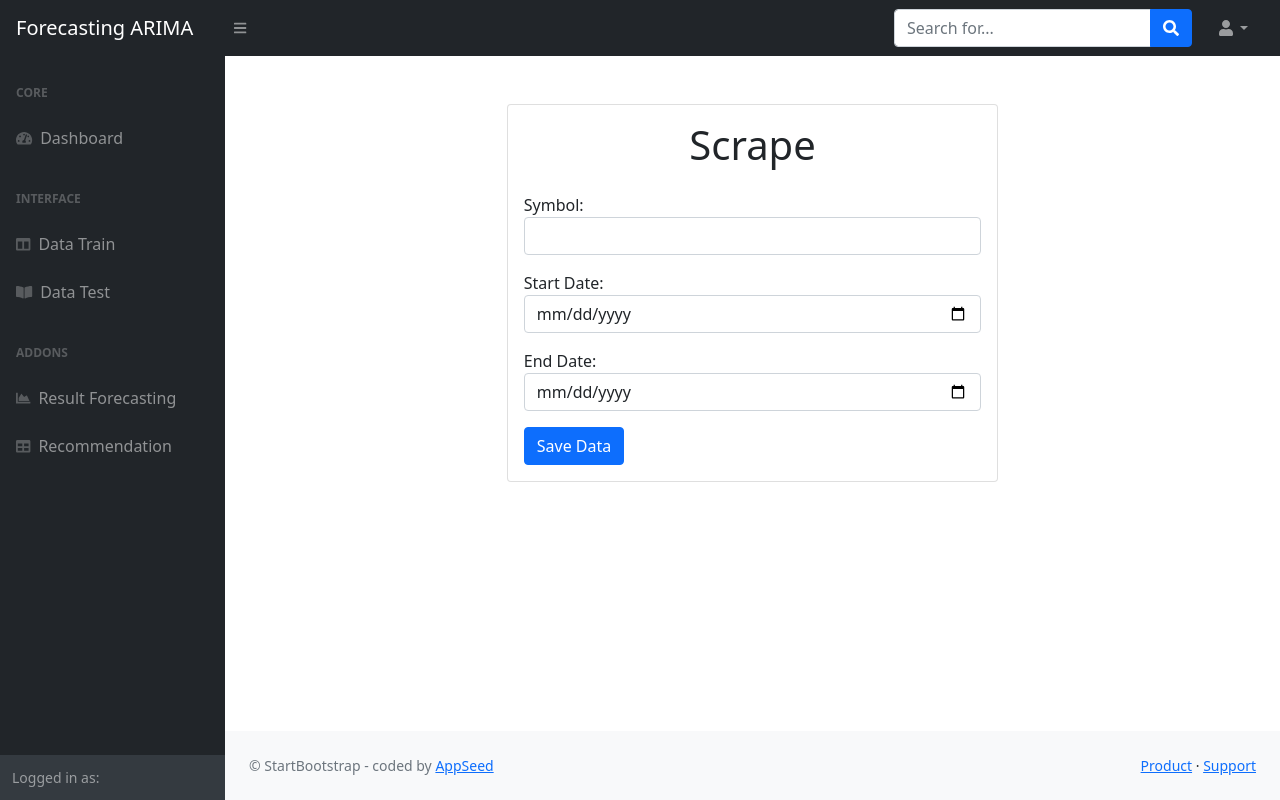
After one commit to zdnMuh/forecasting-arima, a Flask app: page /scrape/ in a window 1280 px wide. The commit adds this page. Run offline with Flask 3, Linux system fonts and the light colour scheme; some libraries are stand-ins or nearby versions.

Commit message:
Update Grafik Hasil Peramalan

```diff
--- a/app.py
+++ b/app.py
@@ -3,8 +3,10 @@ from dbConf import db, dataTrain, dataTest, dataResult
 from datetime import datetime
 from forms import uploadForm
 import pandas as pd
-from arima import forecastArima
-from forecast import forecastArima
+# from arima import forecastArima
+from forecast import forecastArima, calculateError
+from tesjani import ambil
+from scrape import saveScrape
 
 app = Flask(__name__)
 app.config['SQLALCHEMY_DATABASE_URI'] = 'mysql://root:Cupborneo@localhost/db_goto'
@@ -29,7 +31,7 @@ def train():  # put application's code here
 
         # Memasukkan data ke tabel Test
         for date, close in dataTestRecords:
-            formatted_date = datetime.strptime(date, '%m/%d/%Y').strftime('%Y-%m-%d')
+            formatted_date = datetime.strptime(date, '%Y-%m-%d').strftime('%Y-%m-%d')
             newDataTest = dataTest(Date=formatted_date, Close=close)
             db.session.add(newDataTest)
 
@@ -93,7 +95,8 @@ def result():  # put application's code here
     dates = [result.Date.strftime('%Y-%m-%d') for result in data]
     close = [result.Close for result in data]
     result = [result.Result for result in data]
-    return render_template("home/resultForecast.html", value=data, dates=dates, close=close, result=result)
+    rmse = calculateError()
+    return render_template("home/resultForecast.html", value=data, dates=dates, close=close, result=result, rmse=rmse)
 
 @app.route('/deleteAllResult/', methods=['POST'])
 def deleteAllResult():
@@ -118,14 +121,23 @@ def home():  # put application's code here
     data = dataTrain.query.all()
     return render_template("/home/home.html/")
 
+@app.route('/scrape/', methods=['POST', 'GET'])
+def scraping():
+    if request.method == 'POST':
+        symbol = request.form['symbol']
+        start_date = request.form['start_date']
+        end_date = request.form['end_date']
+
+        saveScrape(symbol=symbol, startDate=start_date, endDate=end_date)
+
+        return redirect(url_for('train'))
+
+    return render_template('/home/scrapeForm.html')
+
 @app.route('/tesja/')
 def hello():
-    data = dataResult.query.all()
-    # Ekstrak kolom 'Date', 'Close', dan 'Result' dari hasil query
-    dates = [result.Date.strftime('%Y-%m-%d') for result in data]
-    close = [result.Close for result in data]
-    result = [result.Result for result in data]
-    return render_template("home/charts.html", dates=dates, close=close, result=result)
+    data = ambil()
+    return data
 
 # def get_title():
 #     return request.endpoint.split('.')[-1].capitalize()
--- /dev/null
+++ b/templates/home/scrapeForm.html
@@ -0,0 +1,36 @@
+{% extends 'layouts/base.html' %}
+
+{% block content %}
+    <div class="container-fluid px-4">
+        <div class="row mt-5">
+            <div class="col-md-6 offset-md-3">
+                <div class="card">
+                    <div class="card-body">
+                        <h1 class="card-title text-center mb-4">Scrape</h1>
+                        <!-- Formulir Bootstrap -->
+                        <form method="post">
+
+                            <!-- Grup Formulir Bootstrap -->
+                            <div class="form-group mb-3">
+                                <label for="symbol">Symbol:</label>
+                                <input type="text" class="form-control" id="symbol" name="symbol" required>
+                            </div>
+
+                            <div class="form-group mb-3">
+                                <label for="start_date">Start Date:</label>
+                                <input type="date" class="form-control" id="start_date" name="start_date" required>
+                            </div>
+
+                            <div class="form-group mb-3">
+                                <label for="end_date">End Date:</label>
+                                <input type="date" class="form-control" id="end_date" name="end_date" required>
+                            </div>
+
+                            <button type="submit" class="btn btn-primary">Save Data</button>
+                        </form>
+                    </div>
+                </div>
+            </div>
+        </div>
+    </div>
+{% endblock %}
```
Also changed, not shown: scrape.py (added, +21 -0 lines), templates/home/dataTrain.html (+5 -4 lines).
